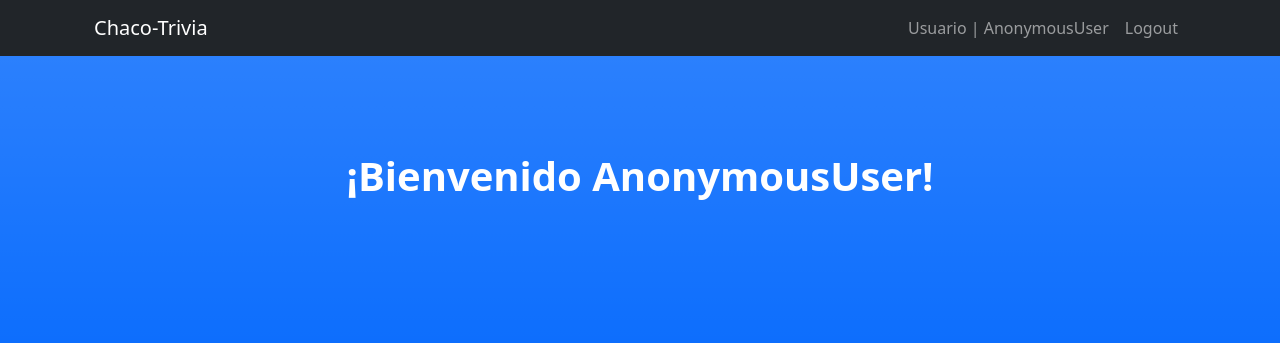
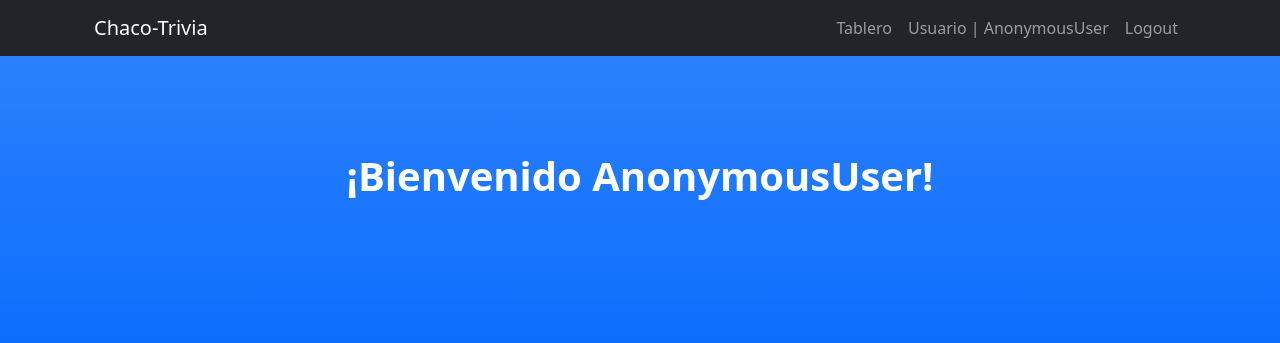
Before and after one commit to MorenoChristian/ProyectoFinal-Trivia, a Django app: page /home/ in a window 1280 px wide. Shown: the top 343 px of the page. Run offline with Django 3.2, Linux system fonts and the light colour scheme; data comes from the database, SQL or seed files in the repository; some libraries are stand-ins or nearby versions.

Commit message:
boton tablero

```diff
--- a/Trivia/Template/home.html
+++ b/Trivia/Template/home.html
@@ -20,7 +20,7 @@
             <div class="collapse navbar-collapse" id="navbarResponsive" style="justify-content: flex-end;">
                 <ul class="navbar-nav ms-auto">
                     <li class="nav-item"><a class="nav-link" href=""></a></li>
-                    <li class="nav-item"><a class="nav-link" href=""></a></li>
+                    <li class="nav-item"><a class="nav-link" href="http://127.0.0.1:8000/jugar/tablero">Tablero</a></li>
                     <li class="nav-item"><a class="nav-link" href="/home/">Usuario | {{user}}</a></li>
                     <li class="nav-item"><a class="nav-link" href="/logout/">Logout</a></li>
                 </ul>
```
